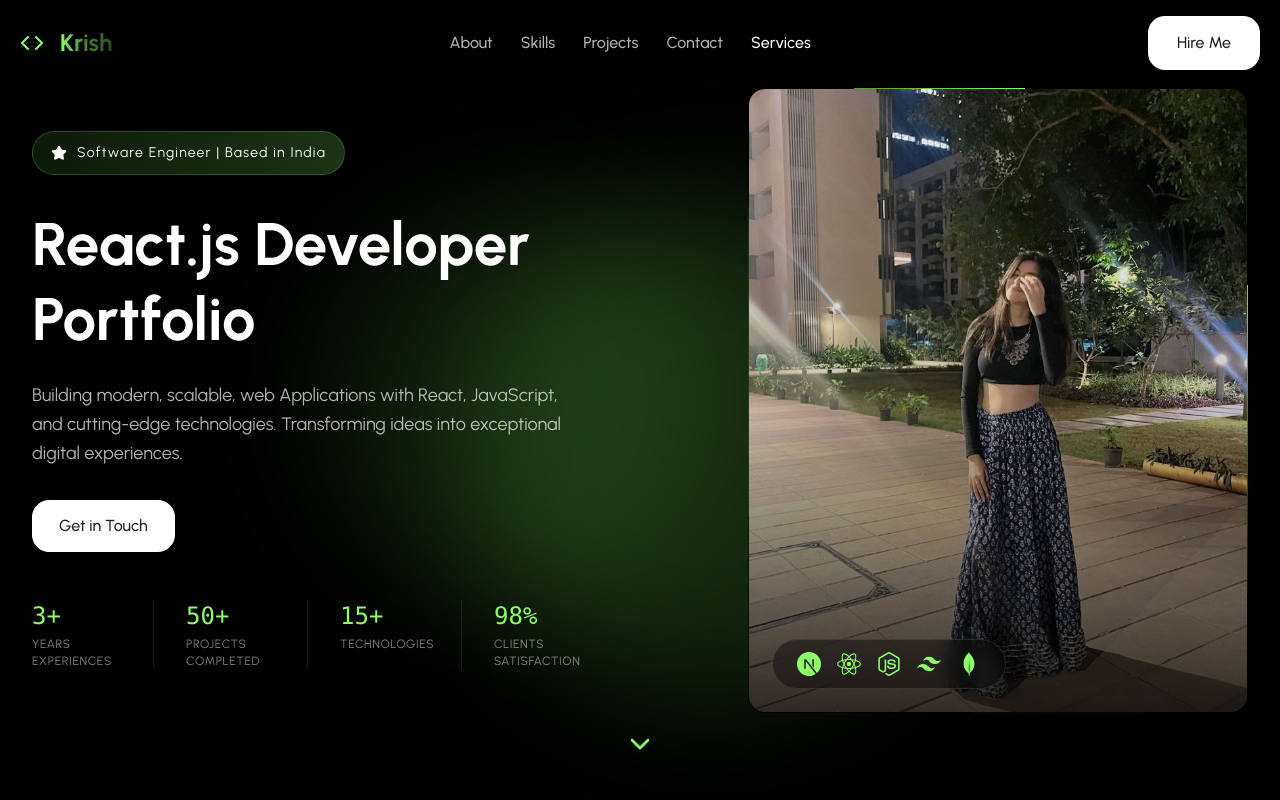
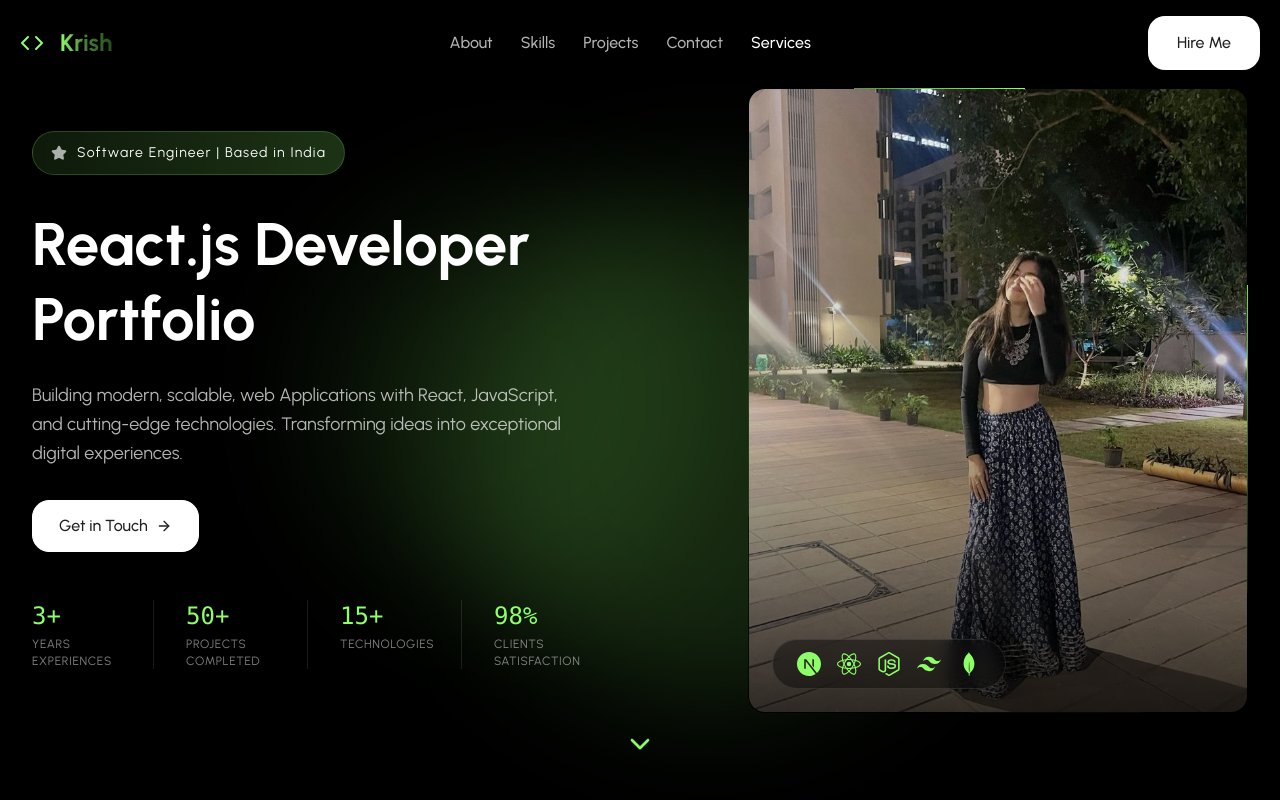
Before and after one commit to KrishDevCrafting/PortFolio_Krish, a React (Vite) app: page / in a window 1280 px wide. Shown: the top 800 px of the page. Built offline with nearby package versions, Linux system fonts and the light colour scheme.

Commit message:
feat(hero): add animated arrow to CTA button and pulse to star badge

```diff
--- a/src/components/Section/Hero.jsx
+++ b/src/components/Section/Hero.jsx
@@ -1,5 +1,5 @@
 import React from "react";
-import { Star, ChevronDown } from "lucide-react";
+import { Star, ChevronDown, ArrowRight } from "lucide-react";
 import profile from "../../assets/aushi.jpg";
 import {
   SiReact,
@@ -27,8 +27,8 @@ const Hero = () => {
             {/* Left Column - content */}
             <div className="flex flex-col">
               <FadeIn delay={0}>
-                <div className="inline-flex items-center gap-2.5 px-[18px] py-[11px] mb-8 bg-linear-to-r from-primary/10 via-primary/15 to-primary/20 border border-primary/20 rounded-full w-fit">
-                  <Star className="w-4 h-4 text-white fill-white" />
+                <div className="inline-flex items-center gap-2.5 px-[18px] py-[11px] mb-8 bg-linear-to-r from-primary/10 via-primary/15 to-primary/20 border border-primary/20 rounded-full w-fit hover:border-primary/40 transition-colors duration-300 cursor-default">
+                  <Star className="w-4 h-4 text-white fill-white animate-pulse" />
                   <span className="text-xs md:text-sm tracking-[1.2px]">
                     {PERSONAL_INFO.title} | Based in {PERSONAL_INFO.location}
                   </span>
@@ -55,8 +55,9 @@ const Hero = () => {
                   className="inline-flex items-center gap-0 mb-12 group w-fit"
                   onClick={() => scrollToSection("contact")}
                 >
-                  <div className="relative z-10 bg-white text-[#212121] rounded-[17px] px-[26px] py-[13px] text-base font-medium border border-white hover:bg-transparent hover:text-white transition-all duration-300">
+                  <div className="relative z-10 bg-white text-[#212121] rounded-[17px] px-[26px] py-[13px] text-base font-medium border border-white hover:bg-transparent hover:text-white transition-all duration-300 flex items-center justify-center gap-2">
                     Get in Touch
+                    <ArrowRight className="w-4 h-4 group-hover:translate-x-1 transition-transform duration-300" />
                   </div>
                 </button>
               </FadeIn>
```
